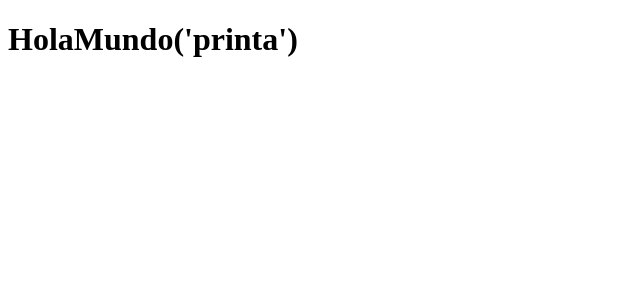
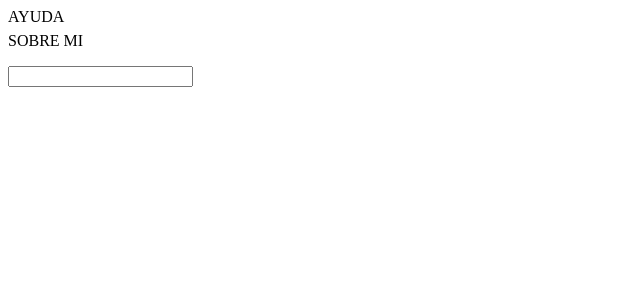
Before and after one commit to Bikutah/portafolio, a React (Vite) app: page / in a window 1280 px wide. Shown: the top 300 px of the page, without its empty margins (0-640 px from the left). Built offline with nearby package versions, Linux system fonts and the light colour scheme.

Commit message:
AGREGADO: Avances de logica para la terminal

```diff
--- a/src/App.tsx
+++ b/src/App.tsx
@@ -1,10 +1,11 @@
 import "./App.css";
+import Home from "./pages/Home";
 
 function App() {
   return (
     <>
       <div>
-        <h1>HolaMundo('printa')</h1>
+        <Home />
       </div>
     </>
   );
--- /dev/null
+++ b/src/components/Terminal.tsx
@@ -0,0 +1,73 @@
+import { useState } from "react";
+
+type TypeHistorial = {
+  cmd: string;
+  status: "ok" | "error";
+  output: string;
+  ts: number; // timestamp
+}
+
+export default function Terminal() {
+
+  const comandos = [
+    "ayuda",
+    "sobre mi"
+  ]
+
+  const [historialComandos, setHistorialComandos] = useState<TypeHistorial[]>([]);
+  const [texto, setTexto] = useState("")
+
+  function handlePrueba(e: React.FormEvent) {
+    e.preventDefault();
+
+    const input = texto.trim();
+    if (!input) return; // no guardes líneas vacías
+
+    const esValido = comandos.includes(input);
+    const output = esValido ? input : "Error 404";
+
+    setHistorialComandos((prev) => [
+      ...prev,
+      {
+        cmd: input,
+        status: esValido ? "ok" : "error",
+        output,
+        ts: Date.now(),
+      },
+    ]);
+
+    setTexto("");
+  }
+  return (
+
+
+    <div>
+
+      <ul style={{ listStyle: "none", paddingLeft: 0, marginTop: 8 }}>
+        {comandos.map((h) => (
+          <li key={h} style={{ marginBottom: 6 }}>
+            {h.toUpperCase()}
+          </li>
+        ))}
+      </ul>
+
+
+      <ul style={{ listStyle: "none", paddingLeft: 0, marginTop: 8 }}>
+        {historialComandos.map((h, i) => (
+          <li key={h.ts + "-" + i} style={{ marginBottom: 6 }}>
+            <span style={{ opacity: 0.7 }}>
+              [{new Date(h.ts).toLocaleTimeString()}]
+            </span>{" "}
+            <span>&gt; {h.cmd}</span>{" "}
+            {h.output.toUpperCase()}
+          </li>
+        ))}
+      </ul>
+
+      <form onSubmit={handlePrueba}>
+        <input type="text" value={texto} onChange={(e) => setTexto(e.target.value)}
+        />
+      </form>
+    </div>
+  )
+}
--- /dev/null
+++ b/src/pages/Home.tsx
@@ -0,0 +1,5 @@
+import Terminal from "../components/Terminal"
+
+export default function Home() {
+    return Terminal()
+}
```
